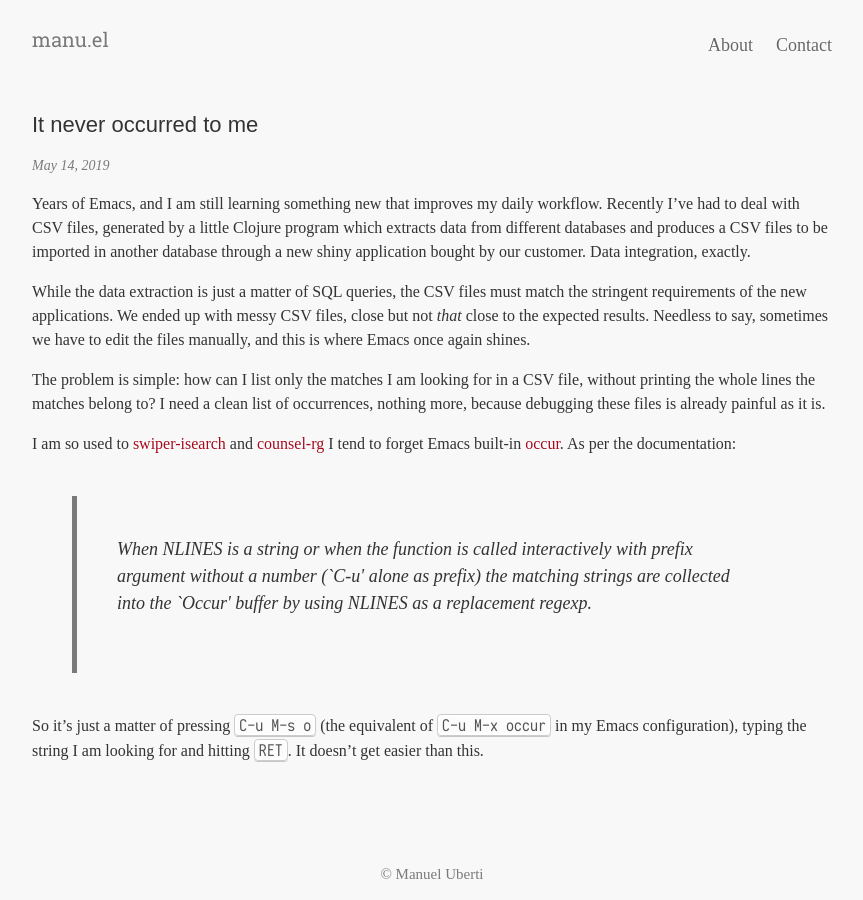
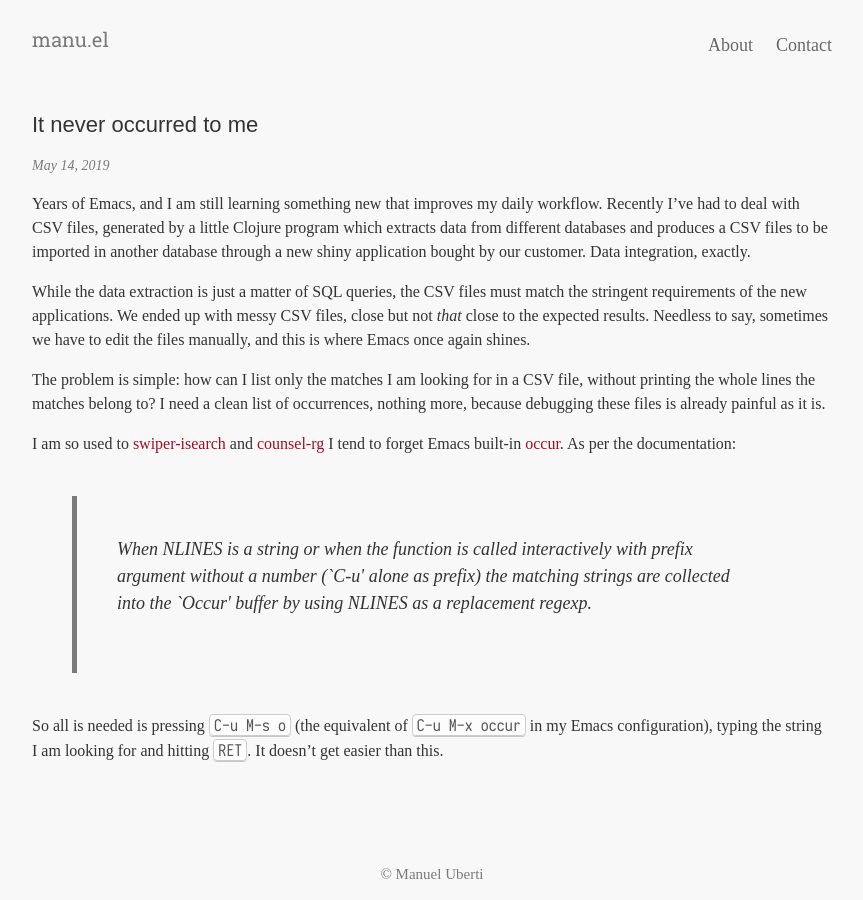
Before and after one commit to manuel-uberti/manuel-uberti.github.io, a Jekyll site: the page built from _posts/2019-05-14-occur.md, in a window 1280 px wide. Shown: the whole page, without its empty margins (208-1071 px from the left). Built offline with Jekyll 4.4.1, drawn with Linux system fonts in a browser that asks for light colours; some web fonts are replaced.

```diff
--- a/_posts/2019-05-14-occur.md
+++ b/_posts/2019-05-14-occur.md
@@ -33,6 +33,6 @@
 > strings are collected into the `*Occur*\' buffer by using NLINES as a
 > replacement regexp.
 
-So it’s just a matter of pressing <kbd>C-u M-s o</kbd> (the equivalent of
+So all is needed is pressing <kbd>C-u M-s o</kbd> (the equivalent of
 <kbd>C-u M-x occur</kbd> in my Emacs configuration), typing the string I am
 looking for and hitting <kbd>RET</kbd>. It doesn’t get easier than this.
```
